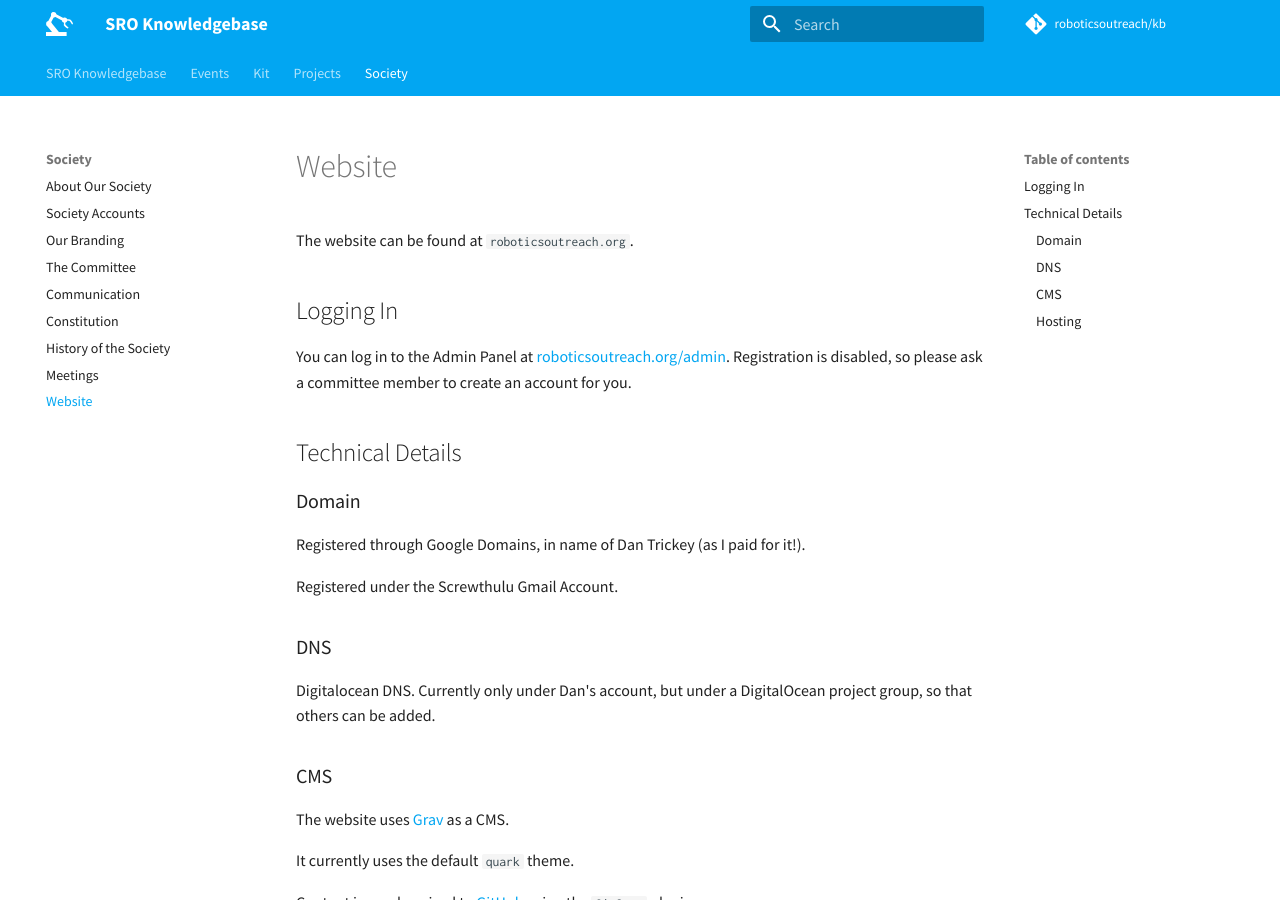
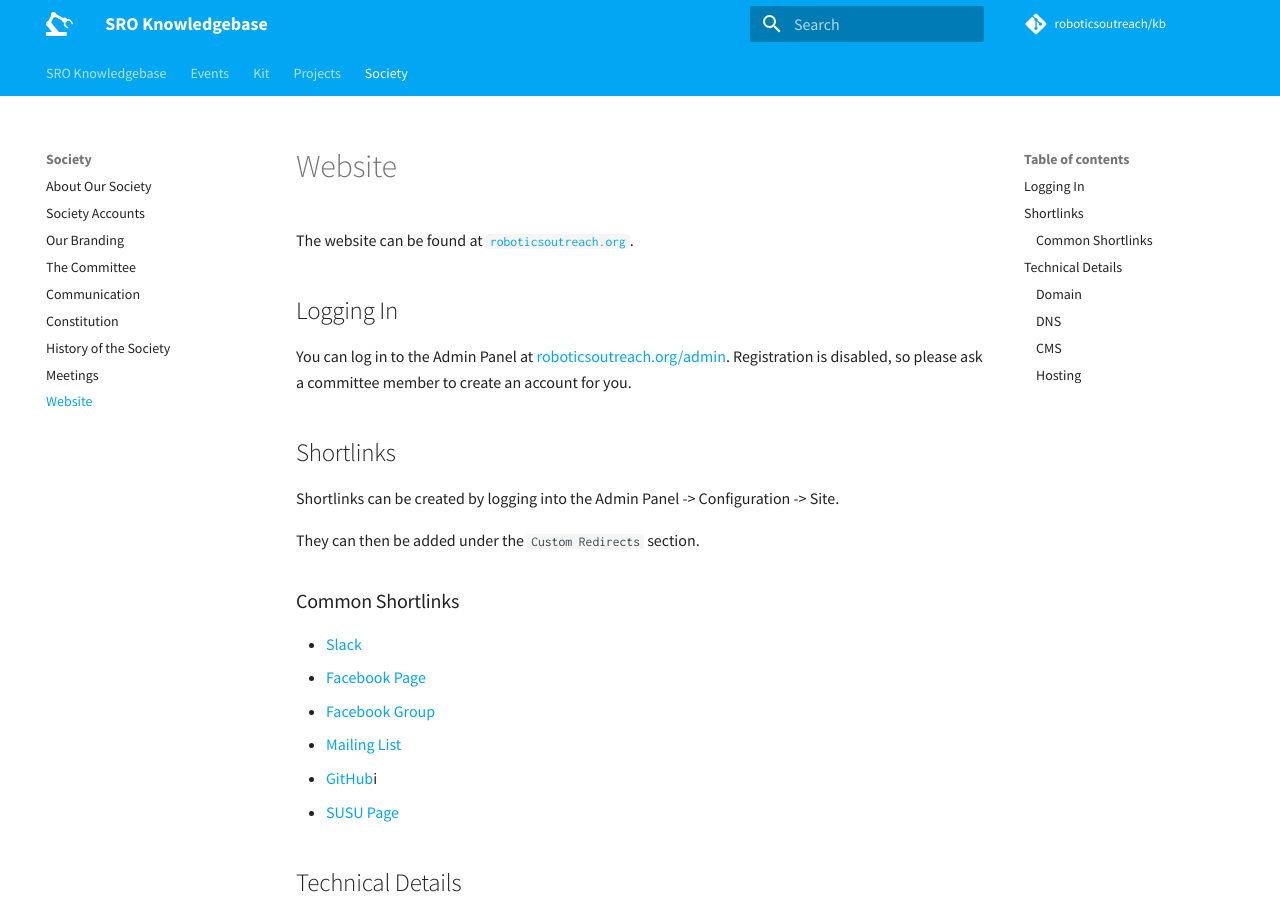
Before and after one commit to roboticsoutreach/kb, an MkDocs documentation site: the page built from docs/society/website.md, in a window 1280 px wide and 900 px high. Built offline with MkDocs 1.6.1 and Material for MkDocs 9.7.7, drawn with Linux system fonts in a browser that asks for light colours; comment, search, counter and statistics services are not loaded.

Commit message:
Add info on shortlinks

```diff
--- a/docs/society/website.md
+++ b/docs/society/website.md
@@ -1,10 +1,25 @@
 # Website
 
-The website can be found at `roboticsoutreach.org`.
+The website can be found at [`roboticsoutreach.org`](https://roboticsoutreach.org).
 
 ## Logging In
 
 You can log in to the Admin Panel at [roboticsoutreach.org/admin](https://roboticsoutreach.org/admin). Registration is disabled, so please ask a committee member to create an account for you.
+
+## Shortlinks
+
+Shortlinks can be created by logging into the Admin Panel -> Configuration -> Site.
+
+They can then be added under the `Custom Redirects` section.
+
+### Common Shortlinks
+
+- [Slack](https://roboticsoutreach.org/slack)
+- [Facebook Page](https://roboticsoutreach.org/fb)
+- [Facebook Group](https://roboticsoutreach.org/group)
+- [Mailing List](https://roboticsoutreach.org/email)
+- [GitHub](https://roboticsoutreach.org/github)i
+- [SUSU Page](https://www.susu.org/groups/student-robotics-southampton)
 
 ## Technical Details
 
```
